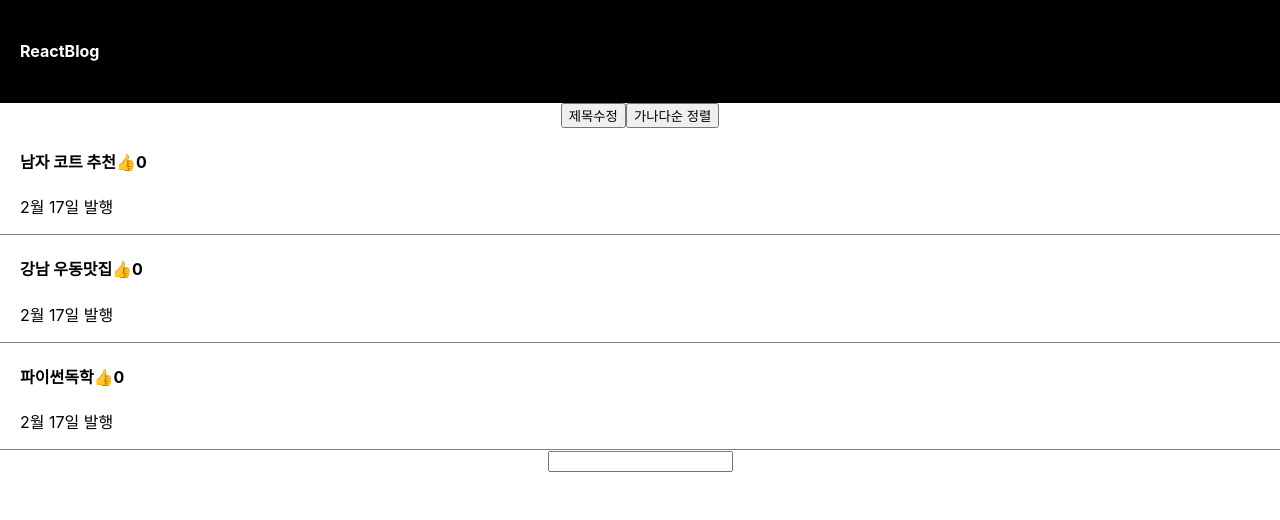
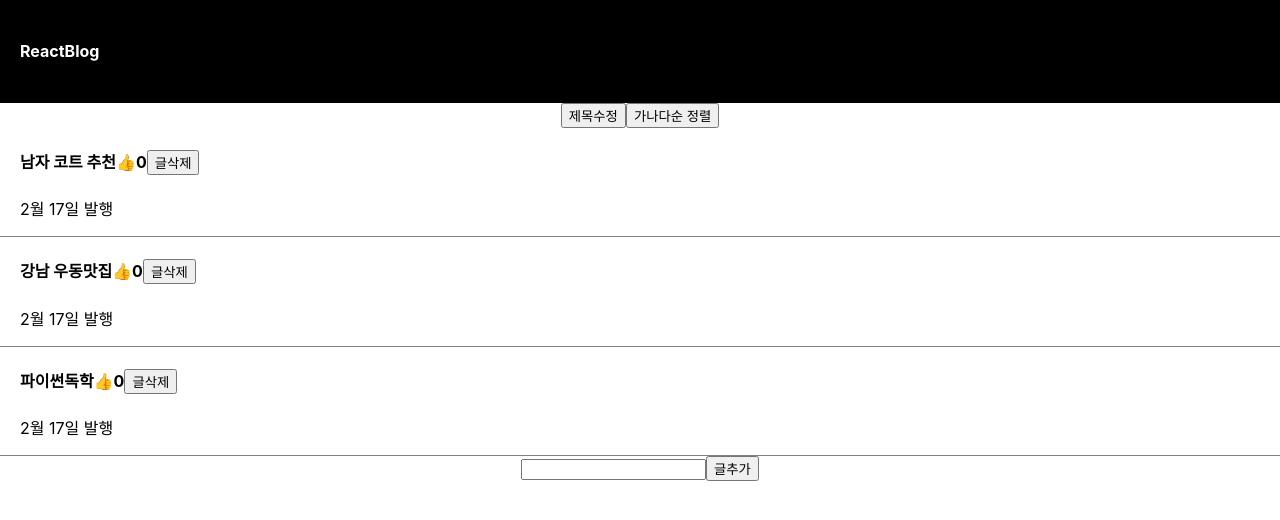
Before and after one commit to SeoeunCho/React-Study, a React (Create React App) app in the folder blog/: page / in a window 1280 px wide. Shown: the top 520 px of the page. Built offline with nearby package versions, Linux system fonts and the light colour scheme.

Commit message:
inputinput 1 : 사용자가 입력한 글 다루기

```diff
--- a/blog/src/App.js
+++ b/blog/src/App.js
@@ -6,7 +6,8 @@ function App() {
   let [postTitle, changeTitle] = useState(['남자 코트 추천', '강남 우동맛집', '파이썬독학']);
   let [likes, likeCount] = useState([0, 0, 0]);
   let [modal, setModal] = useState(false);
-  let [titleIdx, changeTitleIdx] = useState(0)
+  let [titleIdx, changeTitleIdx] = useState(0);
+  let [inputVal, changeInputVal] = useState('');
 
   return (
     <div className="App">
@@ -48,6 +49,13 @@ function App() {
                   </span>
 
                   {likes[i]}
+                  <button onClick={(e) => {
+                      e.stopPropagation();
+                      let copy = [...postTitle];
+                      copy.splice(i, 1);
+                      changeTitle(copy);
+                    }}>글삭제
+                  </button>
                 </span>
               </h4>
               <p>2월 17일 발행</p>
@@ -56,7 +64,13 @@ function App() {
         })
       }
 
-      <input type="text" onChange={(e) => { console.log(e.target.value) }} />
+      <input type="text" onChange={(e) => {changeInputVal(e.target.value)}} />
+        <button onClick={() => {
+            let copy = [...postTitle];
+            copy.push(inputVal);
+            changeTitle(copy);
+          }}>글추가
+        </button>
 
       {
         modal ? <Modal postTitle={ postTitle } titleIdx={ titleIdx }/> : null
```
